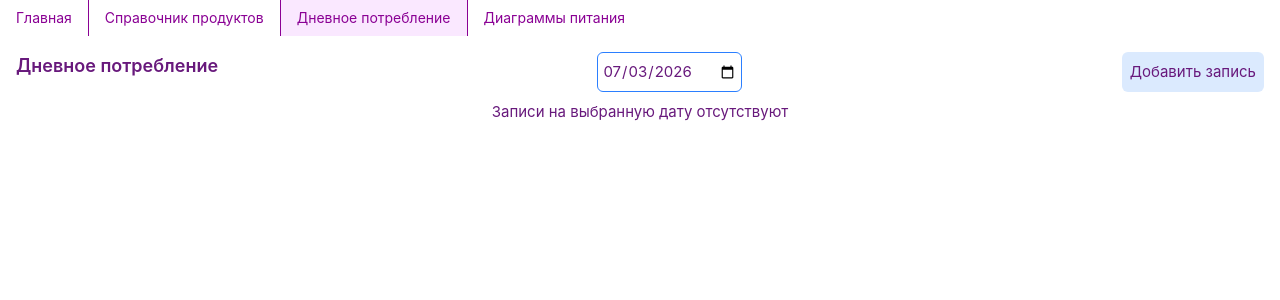
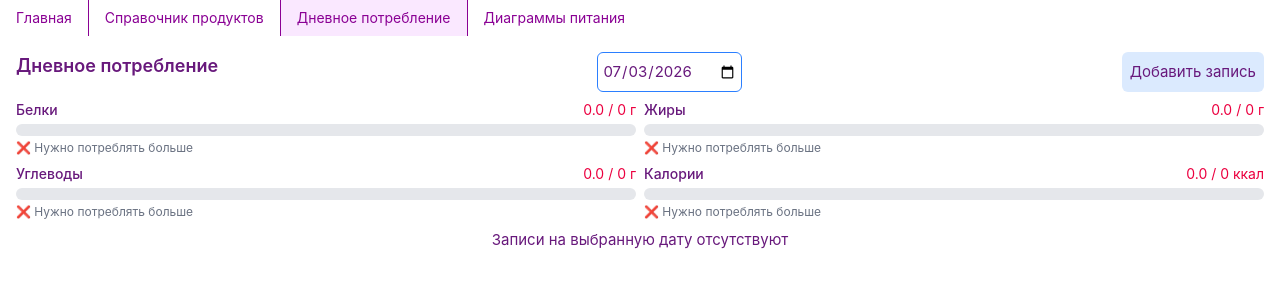
Before and after one commit to AnnaArmodillo/nutrition-tracker, a Vue app: page /daily-meals in a window 1280 px wide. Shown: the top 300 px of the page. Built offline with nearby package versions, Linux system fonts and the light colour scheme; the HTML template or start-up script is replaced by a standard one.

Commit message:
UPD: minor refactor, add progress bars to daily meals page

```diff
--- a/src/pages/DailyMeals/DailyMeals.vue
+++ b/src/pages/DailyMeals/DailyMeals.vue
@@ -6,6 +6,8 @@ import type { IMealEntryParams } from '@/types/interfaces'
 import { useDailyMealsStore } from '@/stores/dailyMeals'
 import { useProductsStore } from '@/stores/products'
 import DailyMealForm from './components/DailyMealForm.vue'
+import NormCoverage from './components/NormCoverage.vue'
+import { useNutritionStore } from '@/stores/nutrition.ts'
 
 const store = useDailyMealsStore()
 
@@ -25,6 +27,9 @@ const {
 
 const productsStore = useProductsStore()
 const { products } = storeToRefs(productsStore)
+
+const nutritionStore = useNutritionStore()
+const { factTotal } = storeToRefs(nutritionStore)
 
 const getTodayString = () => {
   const today = new Date()
@@ -93,6 +98,9 @@ const onRemoveMeal = (mealId: number) => {
         Добавить запись
       </button>
     </div>
+    <NormCoverage
+      :factTotal="factTotal ?? {}"
+    />
     <DailyMealForm
       v-if="isMealFormOpened"
       :productList="products"
--- /dev/null
+++ b/src/pages/DailyMeals/components/NormCoverage.vue
@@ -0,0 +1,45 @@
+<script setup lang="ts">
+import type { INutrientData } from '@/types/interfaces'
+import ProgressBar from './ProgressBar.vue'
+
+interface IProps {
+  factTotal: Record<string, INutrientData>
+}
+
+const {
+  factTotal
+} = defineProps<IProps>()
+
+</script>
+<template>
+  <div class="grid grid-cols-2 gap-2">
+    <ProgressBar
+      label="Белки"
+      :current="factTotal.proteins?.value ?? 0"
+      :norm="factTotal.proteins?.normValue ?? 0"
+      :normCoverage="factTotal.proteins?.normCoverage ?? 0"
+      unit="г"
+    />
+    <ProgressBar
+      label="Жиры"
+      :current="factTotal.fats?.value ?? 0"
+      :norm="factTotal.fats?.normValue ?? 0"
+      :normCoverage="factTotal.fats?.normCoverage ?? 0"
+      unit="г"
+    />
+    <ProgressBar
+      label="Углеводы"
+      :current="factTotal.carbohydrates?.value ?? 0"
+      :norm="factTotal.carbohydrates?.normValue ?? 0"
+      :normCoverage="factTotal.carbohydrates?.normCoverage ?? 0"
+      unit="г"
+    />
+    <ProgressBar
+      label="Калории"
+      :current="factTotal.calories?.value ?? 0"
+      :norm="factTotal.calories?.normValue ?? 0"
+      :normCoverage="factTotal.calories?.normCoverage ?? 0"
+      unit="ккал"
+    />
+  </div>
+</template>
--- /dev/null
+++ b/src/pages/DailyMeals/components/ProgressBar.vue
@@ -0,0 +1,76 @@
+<script setup lang="ts">
+interface IProps {
+  label: string
+  current: number
+  norm: number
+  normCoverage: number
+  unit: string
+}
+
+const {
+  label,
+  current,
+  norm,
+  normCoverage,
+  unit
+} = defineProps<IProps>()
+
+const barColor = () => {
+  if (normCoverage >= 85 && normCoverage <= 100) return 'bg-emerald-500'
+  if (normCoverage > 100 && normCoverage <= 115) return 'bg-amber-400'
+  if (normCoverage > 60 && normCoverage < 85) return 'bg-amber-400'
+  return 'bg-rose-500'
+}
+
+const textColor = () => {
+  if (normCoverage >= 85 && normCoverage <= 100) return 'text-emerald-600'
+  if (normCoverage > 100 && normCoverage <= 115) return 'text-amber-600'
+  if (normCoverage >= 60 && normCoverage < 85) return 'text-amber-600'
+  return 'text-rose-600'
+}
+
+const statusText = () => {
+  if (normCoverage >= 85 && normCoverage <= 100) return '✅ Норма'
+  if (normCoverage > 100 && normCoverage <= 115) return '⚠️ Небольшой перебор'
+  if (normCoverage >= 60 && normCoverage < 85) return '⚠️ Почти норма'
+  if (normCoverage < 60) return '❌ Нужно потреблять больше'
+  return '🚨 Перебор'
+}
+</script>
+<template>
+  <div class="flex flex-col gap-y-1">
+    <div class="flex justify-between text-sm">
+      <span class="font-medium">{{ label }}</span>
+      <span :class="textColor()">
+        {{ current.toFixed(1) }} / {{ norm }} {{ unit }}
+      </span>
+    </div>
+
+    <div class="relative w-full h-3 bg-gray-200 rounded-full overflow-hidden">
+      <!-- Основной прогресс -->
+      <div
+        class="absolute top-0 left-0 h-full rounded-full transition-all duration-700"
+        :class="barColor()"
+        :style="{ width: Math.min(normCoverage, 100) + '%' }"
+      ></div>
+
+      <!-- Перебор -->
+      <div
+        v-if="normCoverage > 100"
+        class="absolute top-0 h-full bg-red-500 opacity-70 rounded-r-full transition-all duration-700"
+        :style="{
+          width: Math.min(normCoverage - 100, 30) + '%',
+          left: '100%'
+        }"
+      ></div>
+
+      <!-- Маркер нормы -->
+      <div class="absolute top-0 h-full w-0.5 bg-gray-700 z-10" style="left: 100%"></div>
+    </div>
+
+    <div class="flex justify-between text-xs text-gray-500">
+      <span>{{ statusText() }}</span>
+      <span v-if="normCoverage > 100">+{{ (normCoverage - 100).toFixed(0) }}%</span>
+    </div>
+  </div>
+</template>
--- a/src/pages/Nutrition/NutritionCharts.vue
+++ b/src/pages/Nutrition/NutritionCharts.vue
@@ -54,7 +54,7 @@ const progressOverviewOption = computed(() => {
         },
         data: [
           {
-            value: Object.values(factTotal.value ?? {}).map((item) => item.normCoverage),
+            value: Object.values(factTotal.value ?? {}).map((item) => item.normCoverage.toFixed(1)),
             name: 'Фактическое потребление, % от нормы'
           },
           {
@@ -123,7 +123,7 @@ const progressTrendOption = computed(() => {
         emphasis: {
           focus: 'series'
         },
-        data: Object.values(factTotal.value ?? {}).map((item) => item.targetValue),
+        data: Object.values(factTotal.value ?? {}).map((item) => item.normValue),
       },
       {
         name: 'Фактическое потребление, ед.',
@@ -185,7 +185,7 @@ const onSelectChart = (type: TChartType) => {
     </div>
     <div
       v-else
-      class="flex flex-col gap-2 grow"
+      class="flex flex-col gap-2 grow select-none"
     >
       <nav
         class="flex gap-2"
--- a/src/pages/Products/ProductList.vue
+++ b/src/pages/Products/ProductList.vue
@@ -82,7 +82,7 @@ const onSaveProduct = (params: IProductParams) => {
           <th class="border border-blue-500 p-1">Белки</th>
           <th class="border border-blue-500 p-1">Жиры</th>
           <th class="border border-blue-500 p-1">Углеводы</th>
-          <th class="border border-blue-500 p-1">Килокалории</th>
+          <th class="border border-blue-500 p-1">Калории</th>
         </tr>
       </thead>
       <tbody>
--- a/src/stores/dailyMeals.ts
+++ b/src/stores/dailyMeals.ts
@@ -45,7 +45,6 @@ export const useDailyMealsStore = defineStore('dailyMeals', () => {
   })
 
   const totalNutrientsByDate = computed(() => {
-    if (!entriesByDateWithNutrients.value.length) return null
     const total = entriesByDateWithNutrients.value.reduce((acc, e) => {
       acc.weight += Number(e.weight)
       acc.proteins += Number(e.proteins)
--- a/src/stores/nutrition.ts
+++ b/src/stores/nutrition.ts
@@ -71,76 +71,56 @@ export const useNutritionStore = defineStore('nutrition', () => {
     }, 0)
   })
 
-  const factNutrients = computed(() => {
-    if (!totalNutrientsByDate.value) {
-      return null
-    }
+  const calculateNutrientData = (key: keyof Omit<INutrients, 'calories'>) => {
+    // норма потребления нутриента
+    const norm = dailyNorm.value[key]
 
-    // нормы потребления нутриентов
-    const proteinsNorm = dailyNorm.value.proteins
-    const fatsNorm = dailyNorm.value.fats
-    const carbohydratesNorm = dailyNorm.value.carbohydrates
-
-    // фактический вес потребленных нутриентов
-    const proteinsFactWeight = Number(totalNutrientsByDate.value?.proteins ?? 0)
-    const fatsFactWeight = Number(totalNutrientsByDate.value?.fats ?? 0)
-    const carbohydratesFactWeight = Number(totalNutrientsByDate.value?.carbohydrates ?? 0)
+    // вес фактически потребленного нутриента
+    const factWeight = Number(totalNutrientsByDate.value?.[key] ?? 0)
 
     // фактическое потребление от нормы
-    const proteinsNormCoverage = proteinsNorm > 0 ? proteinsFactWeight / proteinsNorm * 100 : 0
-    const fatsNormCoverage = fatsNorm > 0 ? fatsFactWeight / fatsNorm * 100 : 0
-    const carbohydratesNormCoverage = carbohydratesNorm > 0 ? carbohydratesFactWeight / carbohydratesNorm * 100 : 0
+    const normCoverage = norm > 0 ? factWeight / norm * 100 : 0
 
-    // процент потребленных нутриентов от общего веса
-    const proteinsFactFromTotal = totalFactWeight.value > 0
-      ? proteinsFactWeight / totalFactWeight.value * 100
-      : 0
-    const fatsFactFromTotal = totalFactWeight.value > 0
-      ? fatsFactWeight / totalFactWeight.value * 100
-      : 0
-    const carbohydratesFactFromTotal = totalFactWeight.value > 0
-      ? carbohydratesFactWeight / totalFactWeight.value * 100
+    // процент потребленного нутриента от общего веса
+    const factFromTotal = totalFactWeight.value > 0
+      ? factWeight / totalFactWeight.value * 100
       : 0
 
     // нормальный % потребления нутриентов от общего веса
-    const proteinsNormFromTotal = nutrientsNormFromTotalWeight.value.proteins
-    const fatsNormFromTotal = nutrientsNormFromTotalWeight.value.fats
-    const carbohydratesNormFromTotal = nutrientsNormFromTotalWeight.value.carbohydrates
+    const normFromTotal = nutrientsNormFromTotalWeight.value[key]
 
-    // разница долей нутриентов между нормой и фактом
-    const proteinsDiff = Math.abs(proteinsNormFromTotal - proteinsFactFromTotal)
-    const fatsDiff = Math.abs(fatsNormFromTotal - fatsFactFromTotal)
-    const carbohydratesDiff = Math.abs(carbohydratesNormFromTotal - carbohydratesFactFromTotal)
+    // разница доли нутриента между нормой и фактом
+    const diff = Math.abs(normFromTotal - factFromTotal)
 
-    // отклонение разницы долей нутриентов от нормы в %
-    const proteinsPercentDiff = proteinsDiff / proteinsNormFromTotal * 100
-    const fatsPercentDiff = fatsDiff / fatsNormFromTotal * 100
-    const carbohydratesPercentDiff = carbohydratesDiff / carbohydratesNormFromTotal * 100
+    // отклонение разницы доли нутриента от нормы в %
+    const percentDiff = diff / normFromTotal * 100
+
+    return {
+      normValue: norm,
+      value: factWeight,
+      normCoverage: normCoverage,
+      hasDeviation: normCoverage <= MIN_NORM_COVERAGE || normCoverage >= MAX_NORM_COVERAGE,
+      isBalancedByTotalWeight: percentDiff <= MAX_DIFF
+    }
+  }
+
+  const factNutrients = computed(() => {
+    if (!totalNutrientsByDate.value?.weight) {
+      return null
+    }
 
     return {
       proteins: {
         title: 'Белки',
-        targetValue: proteinsNorm,
-        value: totalNutrientsByDate.value?.proteins ?? 0,
-        normCoverage: proteinsNormCoverage.toFixed(1),
-        hasDeviation: proteinsNormCoverage <= MIN_NORM_COVERAGE || proteinsNormCoverage >= MAX_NORM_COVERAGE,
-        isBalancedByTotalWeight: proteinsPercentDiff <= MAX_DIFF
+        ...calculateNutrientData('proteins')
       },
       fats: {
         title: 'Жиры',
-        targetValue: fatsNorm,
-        value: totalNutrientsByDate.value?.fats ?? 0,
-        normCoverage: fatsNormCoverage.toFixed(1),
-        hasDeviation: fatsNormCoverage <= MIN_NORM_COVERAGE || fatsNormCoverage >= MAX_NORM_COVERAGE,
-        isBalancedByTotalWeight: fatsPercentDiff <= MAX_DIFF
+        ...calculateNutrientData('fats')
       },
       carbohydrates: {
         title: 'Углеводы',
-        targetValue: carbohydratesNorm,
-        value: totalNutrientsByDate.value?.carbohydrates ?? 0,
-        normCoverage: carbohydratesNormCoverage.toFixed(1),
-        hasDeviation: carbohydratesNormCoverage <= MIN_NORM_COVERAGE || carbohydratesNormCoverage >= MAX_NORM_COVERAGE,
-        isBalancedByTotalWeight: carbohydratesPercentDiff <= MAX_DIFF
+        ...calculateNutrientData('carbohydrates')
       }
     }
   })
@@ -153,10 +133,10 @@ export const useNutritionStore = defineStore('nutrition', () => {
     return {
       ...factNutrients.value,
       calories: {
-        title: 'Килокалории',
-        targetValue: dailyNorm.value.calories,
-        value: totalNutrientsByDate.value?.calories ?? 0,
-        normCoverage: caloriesNormCoverage.toFixed(1),
+        title: 'Калории',
+        normValue: dailyNorm.value.calories,
+        value: Number(totalNutrientsByDate.value?.calories ?? 0),
+        normCoverage: caloriesNormCoverage,
         hasDeviation: caloriesNormCoverage <= MIN_NORM_COVERAGE || caloriesNormCoverage >= MAX_NORM_COVERAGE,
       }
     }
@@ -171,7 +151,7 @@ export const useNutritionStore = defineStore('nutrition', () => {
   })
 
   const isDailyDataExist = computed(() => {
-    return !!totalNutrientsByDate.value
+    return Number(totalNutrientsByDate.value?.weight ?? 0) > 0
   })
 
   return {
```
Also changed, not shown: src/types/interfaces.ts (+8 -0 lines).
